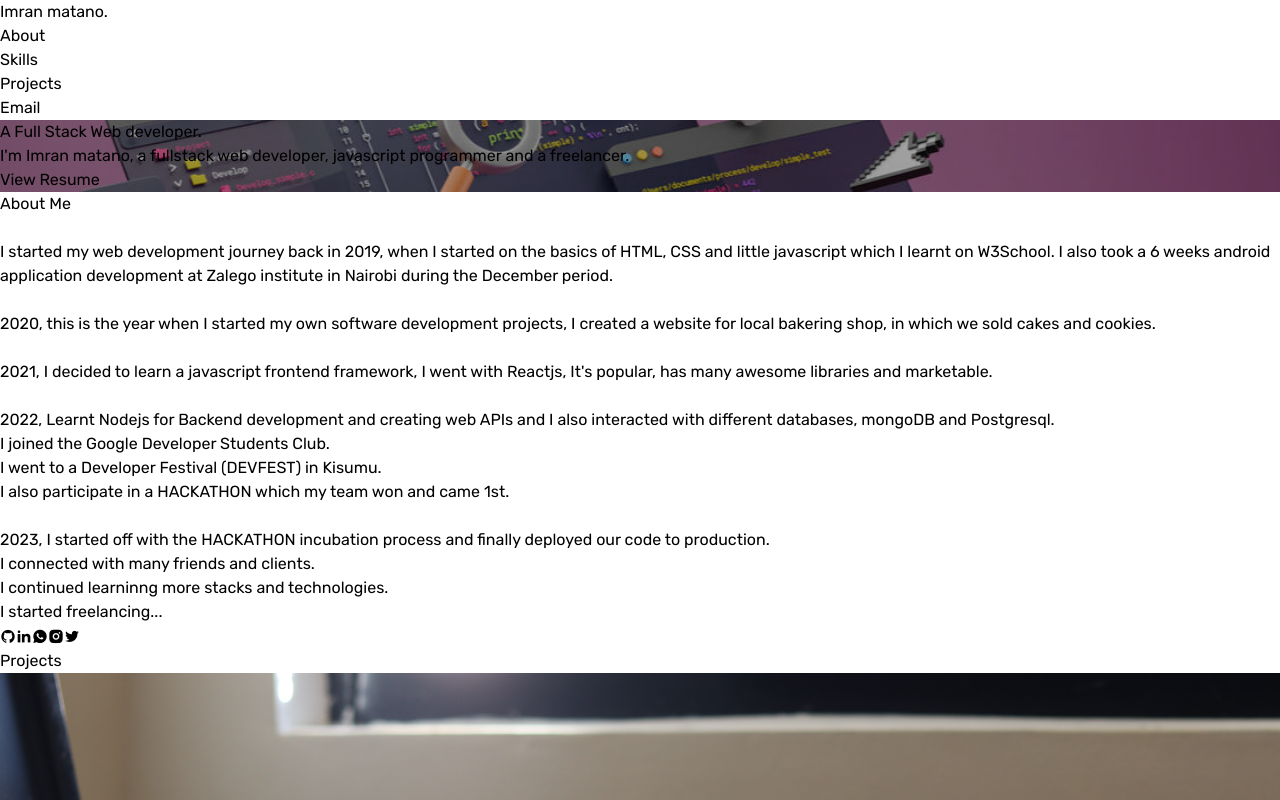
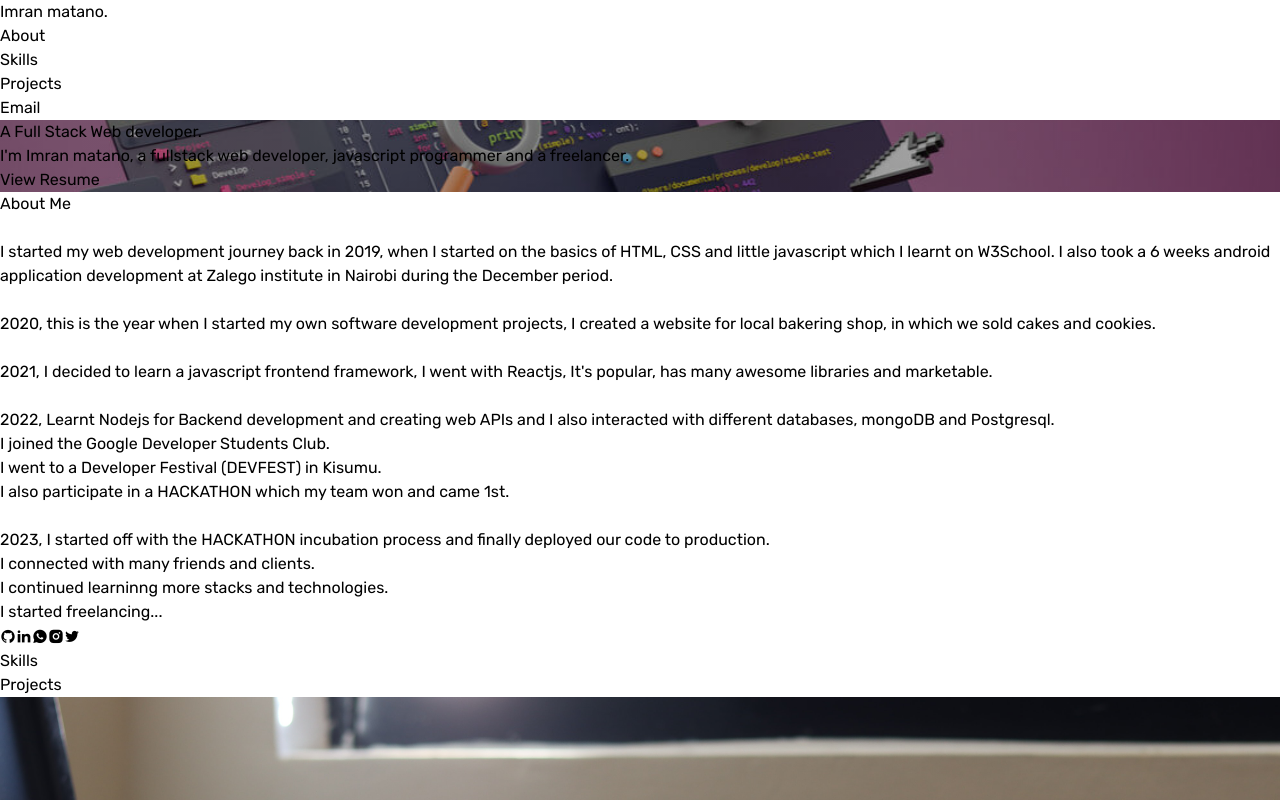
Before and after one commit to imrany/Portfolio, a React (Vite) app: page / in a window 1280 px wide. Shown: the top 800 px of the page. Built offline with nearby package versions, Linux system fonts and the light colour scheme.

Commit message:
added skills section

```diff
--- /dev/null
+++ b/src/components/ui/Skills.tsx
@@ -0,0 +1,14 @@
+// @flow strict
+
+function Skills() {
+    return (
+        <div className="flex flex-col items-center my-10" id="about">
+            <p className="text-4xl max-md:text-xl">Skills</p>
+            <div className="text-base font-thin lg:w-[70vw] max-md:px-10 max-sm:px-10">
+
+            </div>
+        </div>
+    );
+};
+
+export default Skills;
--- a/src/pages/Home.tsx
+++ b/src/pages/Home.tsx
@@ -5,6 +5,7 @@ import Header from "../components/ui/Header";
 import HeroSection from "../components/ui/HeroSection";
 import Projects from "../components/ui/Projects";
 import About from "../components/ui/About";
+import Skills from "../components/ui/Skills";
 
 function Home() {
     useEffect(()=>{
@@ -15,6 +16,7 @@ function Home() {
             <Header/>
                 <HeroSection/>
                 <About/>
+                <Skills/>
                 <Projects/>
             <Footer/>
         </>
```
